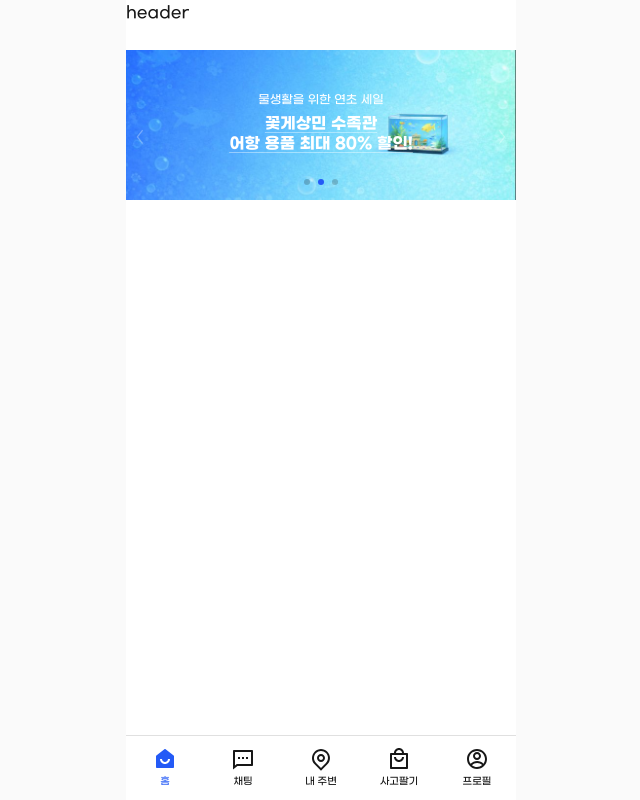
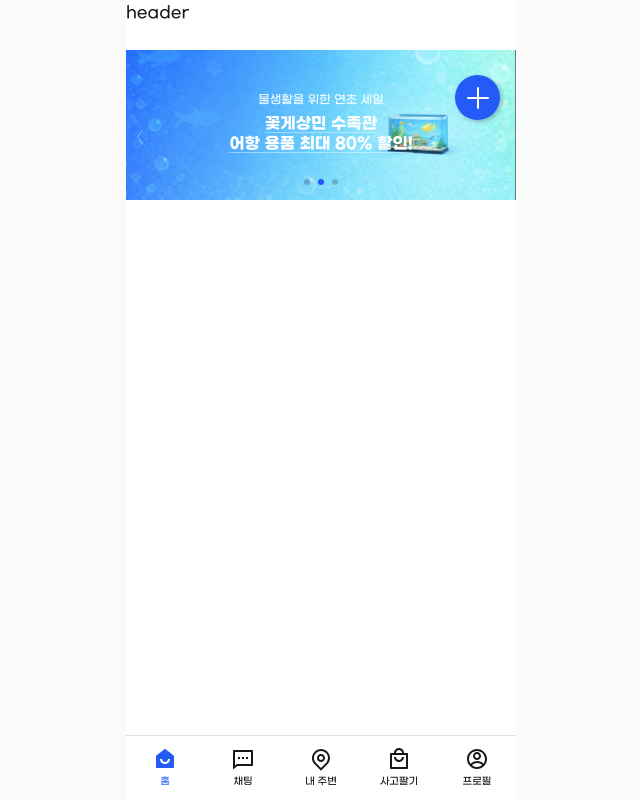
Before and after one commit to yeaseula/Mulbanggae, a Next.js app: page / in a window 1280 px wide. Shown: the whole page, without its empty margins (319-959 px from the left). Built offline with nearby package versions, Linux system fonts and the light colour scheme.

Commit message:
write-button : Radix-ui + framer-motion 적용

```diff
--- a/app/globals.css
+++ b/app/globals.css
@@ -51,6 +51,7 @@ body {
 
 main {
   padding-top: 50px;
+  position: relative;
 }
 
 .swiper-pagination-bullet {
--- a/app/page.tsx
+++ b/app/page.tsx
@@ -1,9 +1,25 @@
 import { BannerSlide } from "@/components/banner/banner";
+import {
+  WriteButton,
+  WriteFabItem,
+} from "@/components/write-button/wrtite-button";
+import Link from "next/link";
 
 export default function Home() {
   return (
     <main>
       <BannerSlide />
+
+      {/* write-button */}
+      <WriteButton>
+        <WriteFabItem asChild>
+          <Link href="/write/post">게시글 작성</Link>
+        </WriteFabItem>
+
+        <WriteFabItem asChild>
+          <Link href="/write/sale">판매글 작성</Link>
+        </WriteFabItem>
+      </WriteButton>
     </main>
   );
 }
--- /dev/null
+++ b/components/write-button/write-button.styled.ts
@@ -0,0 +1,110 @@
+import styled from "styled-components";
+import * as DropdownMenu from "@radix-ui/react-dropdown-menu";
+import { motion } from "framer-motion";
+
+export const ButtonWrap = styled.div`
+  position: absolute;
+  right: 16px;
+  bottom: 80px;
+  z-index: 1000;
+`;
+
+export const FabButton = styled.button`
+  width: 45px;
+  height: 45px;
+  border-radius: 999px;
+  border: none;
+  outline: none;
+  background-color: var(--main_color);
+  box-shadow: 2px 2px 4px rgba(0, 0, 0, 0.25);
+  cursor: pointer;
+
+  display: grid;
+  place-items: center;
+
+  transition:
+    transform 120ms ease,
+    background-color 160ms ease;
+
+  &:active {
+    transform: scale(0.98);
+  }
+
+  &.open {
+    background-color: #f3f7ff;
+  }
+`;
+
+/** + / X 아이콘 컨테이너 */
+export const IconWrap = styled.div`
+  width: 24px;
+  height: 24xwpx;
+  color: white;
+  position: relative;
+
+  ${FabButton}.open & {
+    color: black;
+  }
+`;
+
+export const Bar = styled(motion.div)`
+  position: absolute;
+  inset: 0;
+  margin: auto;
+  width: 22px;
+  height: 2px;
+  border-radius: 999px;
+  background: currentColor;
+`;
+
+export const Content = styled(DropdownMenu.Content)`
+  /* 애니메이션 기준점 설정 */
+  transform-origin: var(--radix-dropdown-menu-content-transform-origin);
+`;
+
+export const MotionContent = styled(motion.div)`
+  background: #f3f7ff;
+  border-radius: 10px;
+  box-shadow: 2px 2px 4px rgba(0, 0, 0, 0.25);
+  overflow: hidden;
+  min-width: 140px;
+  margin-right: 16px;
+
+  &.open {
+    pointer-events: auto;
+  }
+`;
+
+export const MenuItem = styled(DropdownMenu.Item)`
+  &,
+  & > a,
+  & > button {
+    display: block;
+    width: 100%;
+    padding: 14px 38px;
+    font-size: 14px;
+    text-decoration: none;
+    color: black;
+    background: transparent;
+    border: 0;
+    cursor: pointer;
+    outline: none;
+  }
+
+  & + & {
+    border-top: 1px solid var(--gray_medium_color);
+  }
+
+  &:hover {
+    background: rgba(0, 0, 0, 0.04);
+  }
+
+  &:focus-within {
+    background: rgba(0, 0, 0, 0.06);
+  }
+
+  &[data-disabled] {
+    opacity: 0.4;
+    pointer-events: none;
+  }
+`;
--- /dev/null
+++ b/components/write-button/wrtite-button.tsx
@@ -0,0 +1,57 @@
+"use client";
+
+import { useState } from "react";
+import * as DropdownMenu from "@radix-ui/react-dropdown-menu";
+import { AnimatePresence } from "framer-motion";
+import * as S from "./write-button.styled";
+
+export function WriteButton({ children }: { children: React.ReactNode }) {
+  const [open, setOpen] = useState(false);
+
+  return (
+    <DropdownMenu.Root open={open} onOpenChange={setOpen}>
+      <S.ButtonWrap>
+        <DropdownMenu.Trigger asChild>
+          <S.FabButton className={open ? "active" : ""} aria-label="글쓰기">
+            <S.IconWrap>
+              <S.Bar
+                animate={{ rotate: open ? 45 : 0 }}
+                transition={{ type: "spring", stiffness: 600, damping: 36 }}
+              />
+              <S.Bar
+                animate={{ rotate: open ? -45 : 90 }}
+                transition={{ type: "spring", stiffness: 600, damping: 36 }}
+              />
+            </S.IconWrap>
+          </S.FabButton>
+        </DropdownMenu.Trigger>
+
+        <DropdownMenu.Portal>
+          <AnimatePresence>
+            {open && (
+              <S.Content side="top" align="center" sideOffset={13} asChild>
+                <S.MotionContent
+                  className={open ? "open" : ""}
+                  initial={{ opacity: 0, y: 10, scale: 0.98 }}
+                  animate={{ opacity: 1, y: 0, scale: 1 }}
+                  exit={{ opacity: 0, y: 10, scale: 0.98 }}
+                  transition={{
+                    type: "spring",
+                    stiffness: 520,
+                    damping: 34,
+                  }}
+                >
+                  {children}
+                </S.MotionContent>
+              </S.Content>
+            )}
+          </AnimatePresence>
+        </DropdownMenu.Portal>
+      </S.ButtonWrap>
+    </DropdownMenu.Root>
+  );
+}
+
+export function WriteFabItem(props: React.ComponentProps<typeof S.MenuItem>) {
+  return <S.MenuItem {...props} />;
+}
--- a/package.json
+++ b/package.json
@@ -9,6 +9,7 @@
     "lint": "eslint"
   },
   "dependencies": {
+    "@radix-ui/react-dropdown-menu": "^2.1.16",
     "@remixicon/react": "^4.8.0",
     "framer-motion": "^12.23.26",
     "next": "16.1.1",
@@ -16,9 +17,9 @@
     "react-dom": "19.2.3",
     "react-focus-lock": "^2.13.7",
     "react-hook-form": "^7.69.0",
+    "react-kakao-maps-sdk": "^1.2.0",
     "styled-components": "^6.1.19",
     "swiper": "^12.0.3",
-    "react-kakao-maps-sdk": "^1.2.0",
     "zustand": "^5.0.9"
   },
   "devDependencies": {
```
Also changed, not shown: 1 other file (tests, documents, lock files or other folders).
